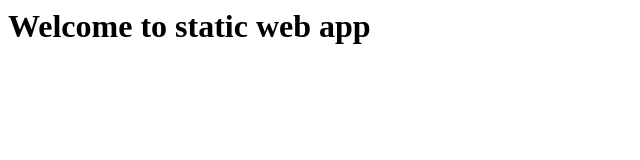
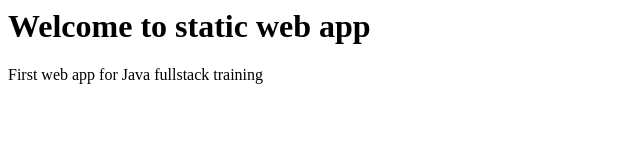
Before and after one commit to NikhilKathait/static-web-app, a plain HTML site: page index.html in a window 1280 px wide. Shown: the whole page, without its empty margins (0-640 px from the left). Drawn offline with Linux system fonts and the light colour scheme.

Commit message:
Added new line

```diff
--- a/index.html
+++ b/index.html
@@ -1 +1,5 @@
 <h1>Welcome to static web app</h1>
+
+<p>
+    First web app for Java fullstack training
+</p>
```
